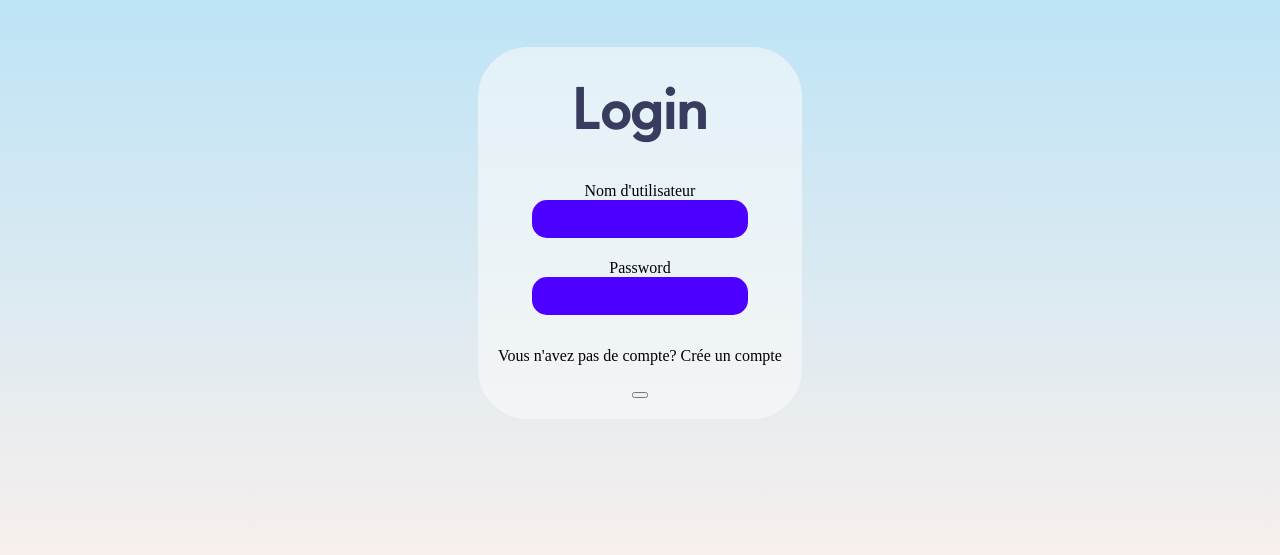
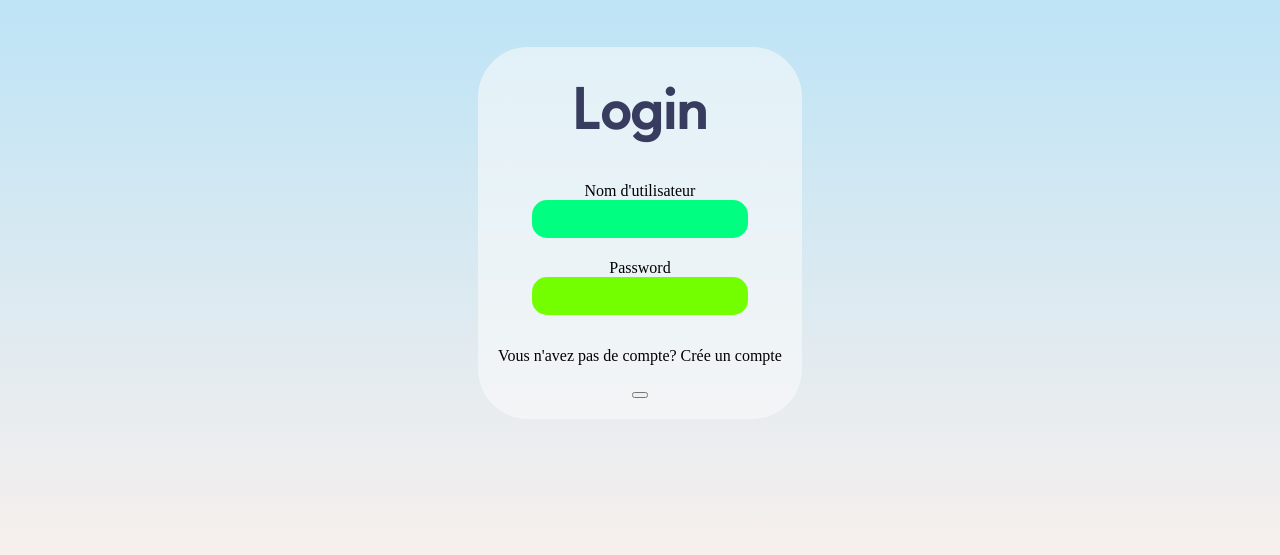
Before and after one commit to lgcxsta/TodoList, a PHP site: template view/login.html in a window 1280 px wide. Shown: the part 167-722 px from the top of the page. Run offline with PHP 8.4, Linux system fonts and the light colour scheme; the template is opened without the code that fills it, so the values that code supplies are empty.

Commit message:
little change

```diff
--- a/style/style.css
+++ b/style/style.css
@@ -351,11 +351,11 @@ label{
 }
 
 .label1{
-    background-color: #4c00ff;
+    background-color: #00ff80;
 }
 
 .label2{
-    background-color: #4c00ff;
+    background-color: #73ff00;
 }
 
 .logintitle{
```
